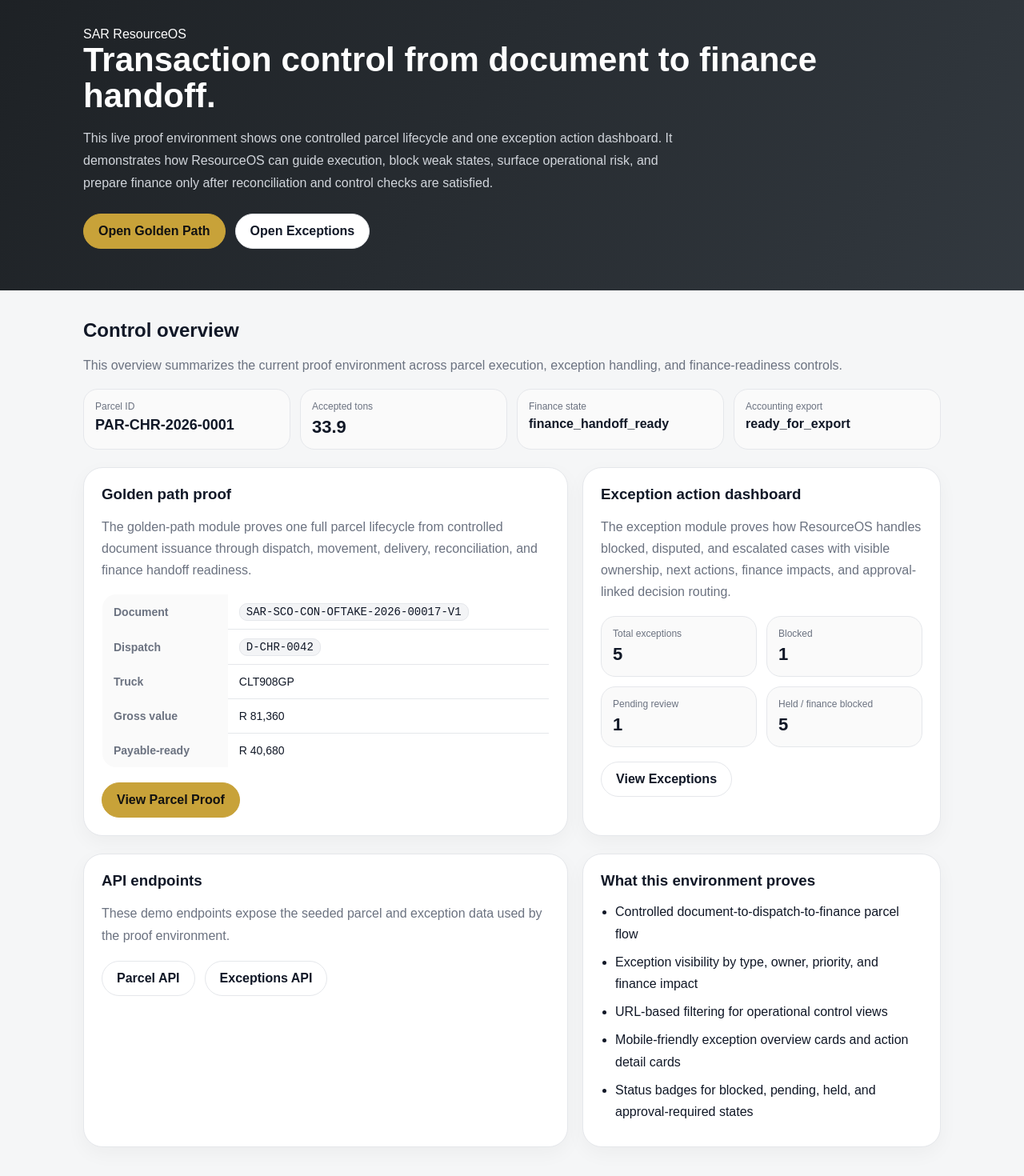
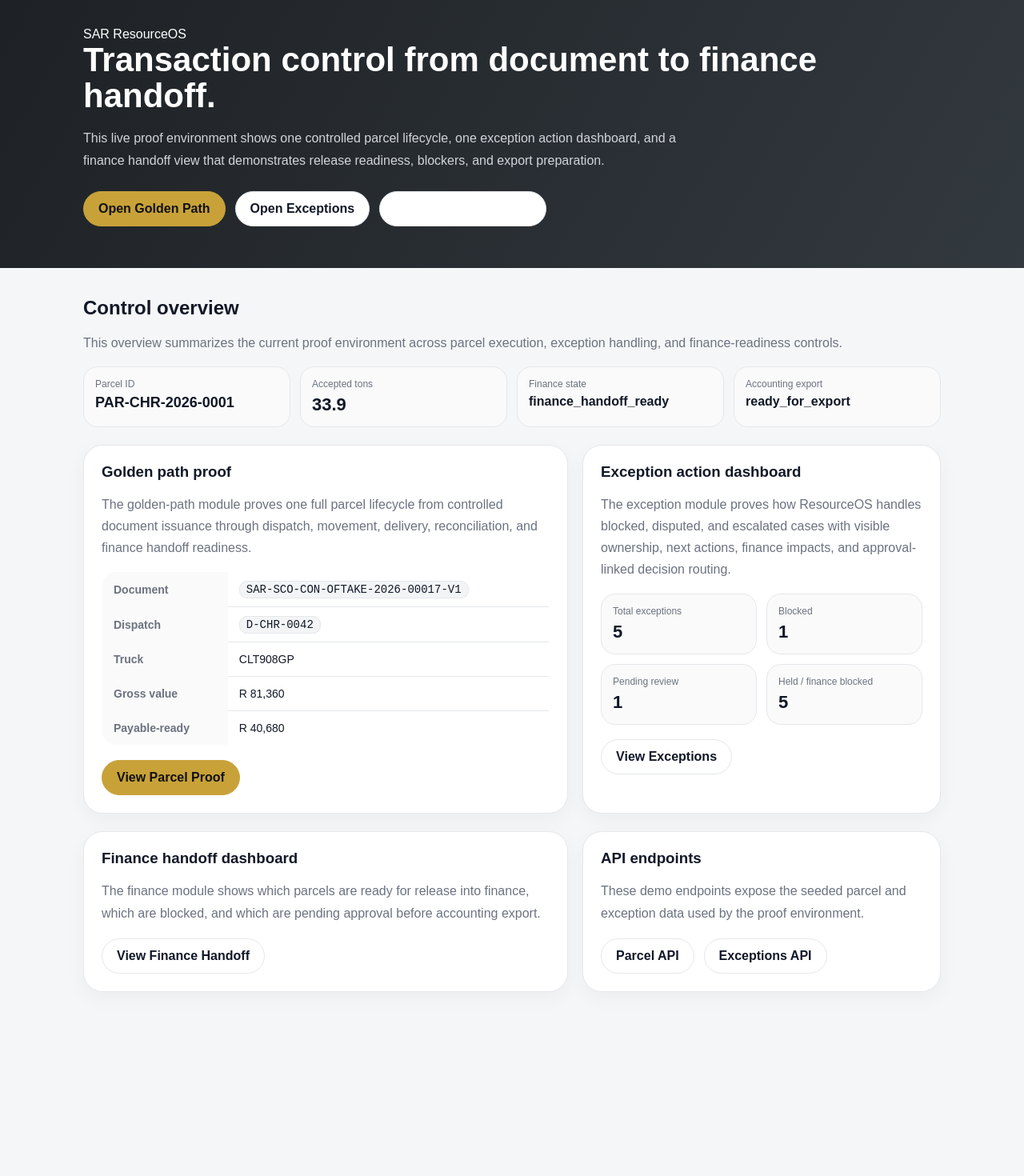
Before and after one commit to shobanesiyanda/sar-resourceos-golden-path-proof, a Next.js app: page / in a window 1280 px wide. Shown: the part 99-1569 px from the top of the page at 80% size. After the commit the page ends 1375 px from the top, so only its background shows below. Built offline with nearby package versions, Linux system fonts and the light colour scheme.

Commit message:
Add finance handoff dashboard to homepage

```diff
--- a/app/page.tsx
+++ b/app/page.tsx
@@ -1,4 +1,4 @@
-     import Header from "../components/Header";
+ import Header from "../components/Header";
 import { getGoldenPathParcel } from "../lib/goldenPath";
 import { getExceptions } from "../lib/exceptions";
 
@@ -21,9 +21,9 @@ export default function HomePage() {
           <div className="eyebrow">SAR ResourceOS</div>
           <h1>Transaction control from document to finance handoff.</h1>
           <p>
-            This live proof environment shows one controlled parcel lifecycle and one exception action dashboard.
-            It demonstrates how ResourceOS can guide execution, block weak states, surface operational risk,
-            and prepare finance only after reconciliation and control checks are satisfied.
+            This live proof environment shows one controlled parcel lifecycle, one exception
+            action dashboard, and a finance handoff view that demonstrates release readiness,
+            blockers, and export preparation.
           </p>
 
           <div style={{ display: "flex", gap: 12, flexWrap: "wrap", marginTop: 24 }}>
@@ -37,6 +37,9 @@ export default function HomePage() {
             >
               Open Exceptions
             </a>
+            <a className="btn" href="/finance-handoff">
+              Open Finance Handoff
+            </a>
           </div>
         </div>
       </section>
@@ -47,8 +50,8 @@ export default function HomePage() {
             <div>
               <h2>Control overview</h2>
               <p className="muted">
-                This overview summarizes the current proof environment across parcel execution, exception handling,
-                and finance-readiness controls.
+                This overview summarizes the current proof environment across parcel execution,
+                exception handling, and finance-readiness controls.
               </p>
             </div>
           </div>
@@ -76,8 +79,9 @@ export default function HomePage() {
             <div className="card">
               <h3>Golden path proof</h3>
               <p className="muted">
-                The golden-path module proves one full parcel lifecycle from controlled document issuance through
-                dispatch, movement, delivery, reconciliation, and finance handoff readiness.
+                The golden-path module proves one full parcel lifecycle from controlled document
+                issuance through dispatch, movement, delivery, reconciliation, and finance handoff
+                readiness.
               </p>
 
               <table>
@@ -119,8 +123,9 @@ export default function HomePage() {
             <div className="card">
               <h3>Exception action dashboard</h3>
               <p className="muted">
-                The exception module proves how ResourceOS handles blocked, disputed, and escalated cases with
-                visible ownership, next actions, finance impacts, and approval-linked decision routing.
+                The exception module proves how ResourceOS handles blocked, disputed, and escalated
+                cases with visible ownership, next actions, finance impacts, and approval-linked
+                decision routing.
               </p>
 
               <div className="kpis" style={{ gridTemplateColumns: "repeat(2, minmax(0, 1fr))", marginTop: 14 }}>
@@ -152,6 +157,20 @@ export default function HomePage() {
 
           <div className="grid grid-2" style={{ marginTop: 22 }}>
             <div className="card">
+              <h3>Finance handoff dashboard</h3>
+              <p className="muted">
+                The finance module shows which parcels are ready for release into finance,
+                which are blocked, and which are pending approval before accounting export.
+              </p>
+
+              <div style={{ display: "flex", gap: 12, flexWrap: "wrap", marginTop: 18 }}>
+                <a className="btn" href="/finance-handoff">
+                  View Finance Handoff
+                </a>
+              </div>
+            </div>
+
+            <div className="card">
               <h3>API endpoints</h3>
               <p className="muted">
                 These demo endpoints expose the seeded parcel and exception data used by the proof environment.
@@ -166,20 +185,9 @@ export default function HomePage() {
                 </a>
               </div>
             </div>
-
-            <div className="card">
-              <h3>What this environment proves</h3>
-              <ul className="clean">
-                <li>Controlled document-to-dispatch-to-finance parcel flow</li>
-                <li>Exception visibility by type, owner, priority, and finance impact</li>
-                <li>URL-based filtering for operational control views</li>
-                <li>Mobile-friendly exception overview cards and action detail cards</li>
-                <li>Status badges for blocked, pending, held, and approval-required states</li>
-              </ul>
-            </div>
           </div>
         </div>
       </section>
     </>
   );
-}
+                 }
```
